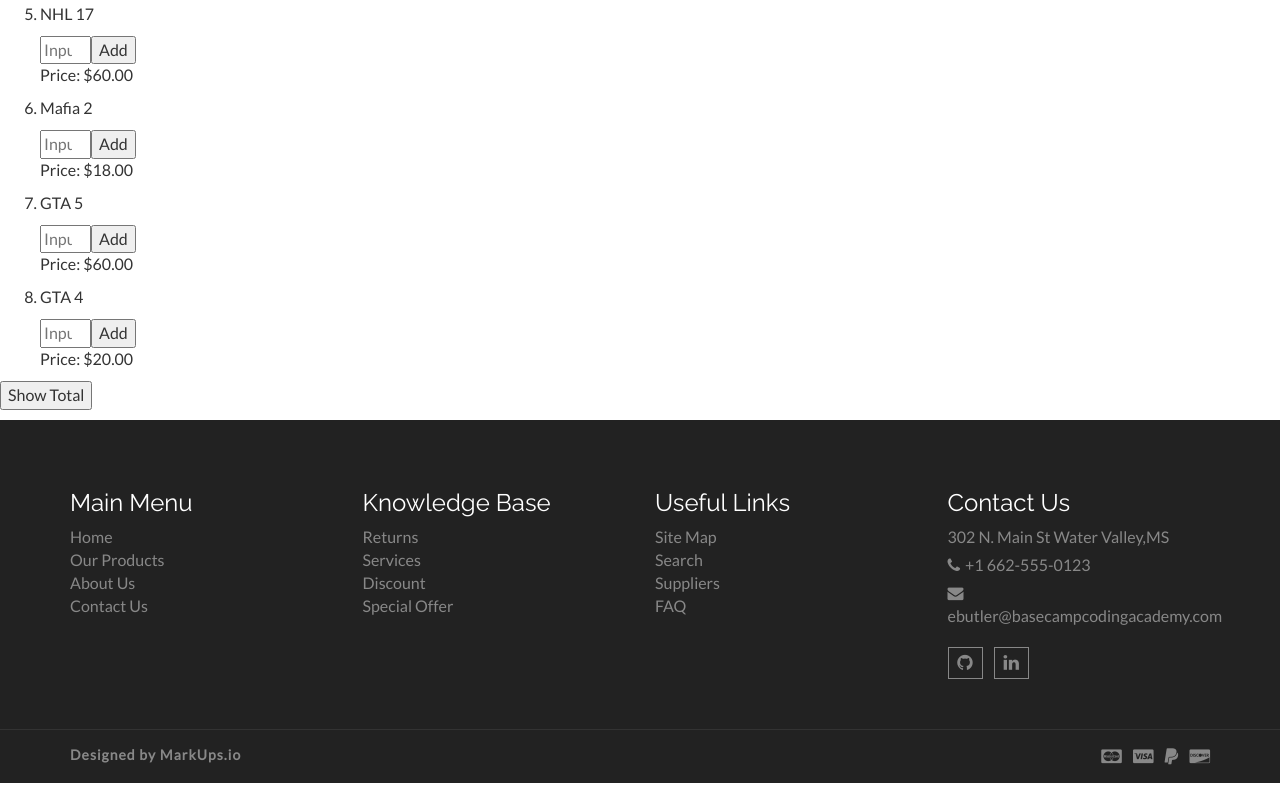
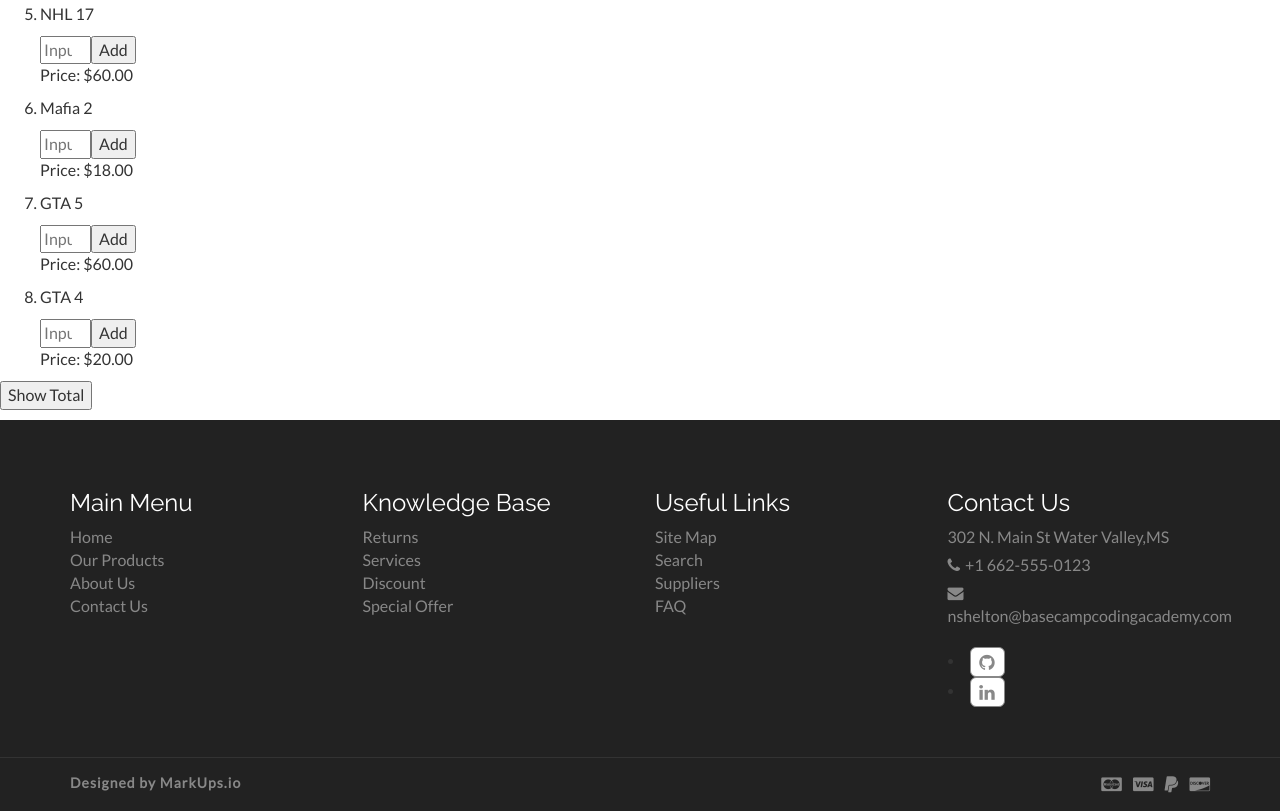
Before and after one commit to NicoleShelton/shop, a plain HTML site: page index.html in a window 1280 px wide. Shown: the part 2127-2938 px from the top of the page. Before the commit the page ends 2910 px from the top, so only its background shows below. Drawn offline with nearby package versions, Linux system fonts and the light colour scheme.

Commit message:
Changed email, github, and linked in info

```diff
--- a/index.html
+++ b/index.html
@@ -573,12 +573,16 @@
                     <address>
                       <p> 302 N. Main St Water Valley,MS</p>
                       <p><span class="fa fa-phone"></span>+1 662-555-0123</p>
-                      <p><span class="fa fa-envelope"></span>ebutler@basecampcodingacademy.com</p>
+                      <p><span class="fa fa-envelope"></span>nshelton@basecampcodingacademy.com</p>
                     </address>
                     <div class="aa-footer-social">
-                      <a href="https://github.com/SanDiegoFan98"><span class="fa fa-github"></span></a>
-                      <a href=""><span class="fa fa-linkedin"></span></a>
-                    </div>
+                    <li>
+                        <a href="https://github.com/NicoleShelton" class="btn btn-default btn-lg"><i class="fa fa-github fa-fw"></i></a>
+                    </li>
+                    <li>
+                        <a href="https://www.linkedin.com/in/nicole-s-192985125?trk=nav_responsive_tab_profile_pic" class="btn btn-default btn-lg"><i class="fa fa-linkedin fa-fw"></i></a>
+                    </li>
+                  </div>
                   </div>
                 </div>
               </div>
```
Also changed, not shown: account.html (+3 -3 lines), contact.html (+3 -3 lines).
